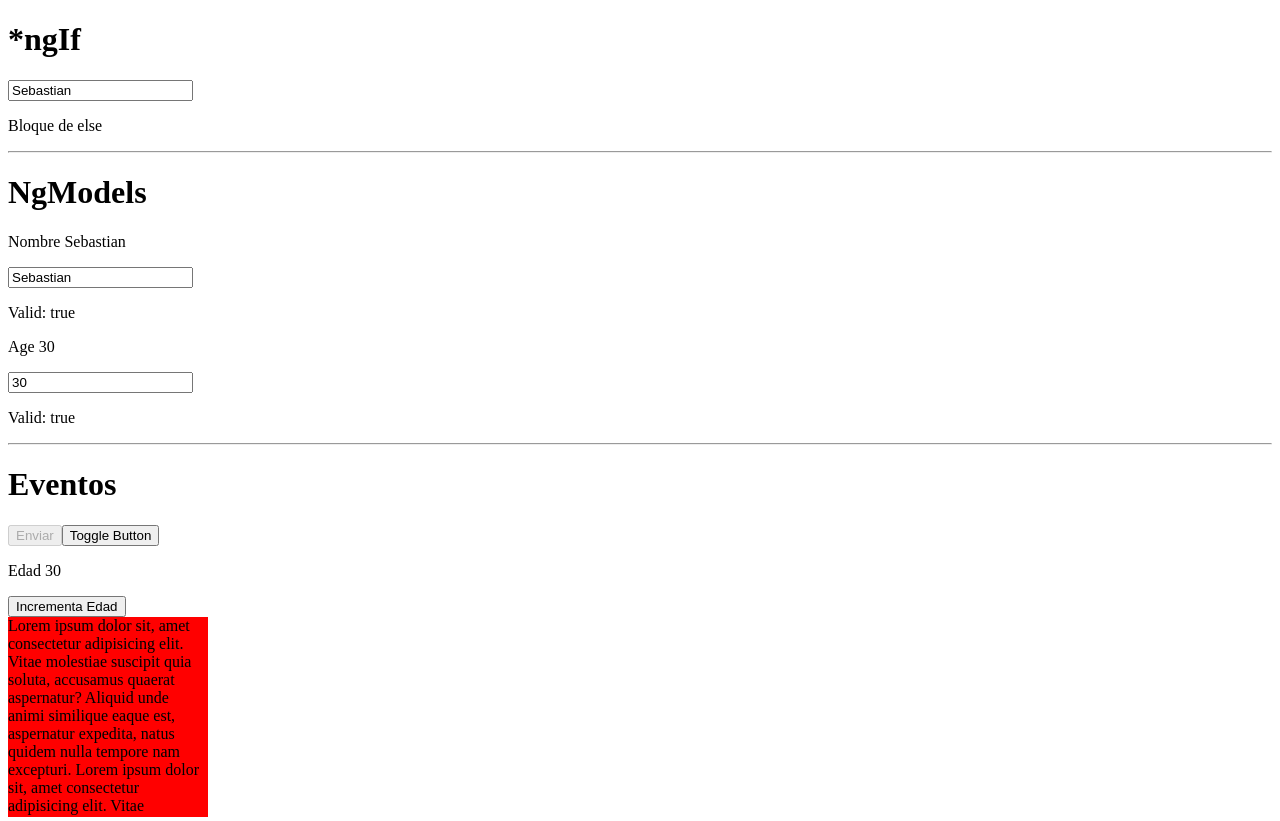
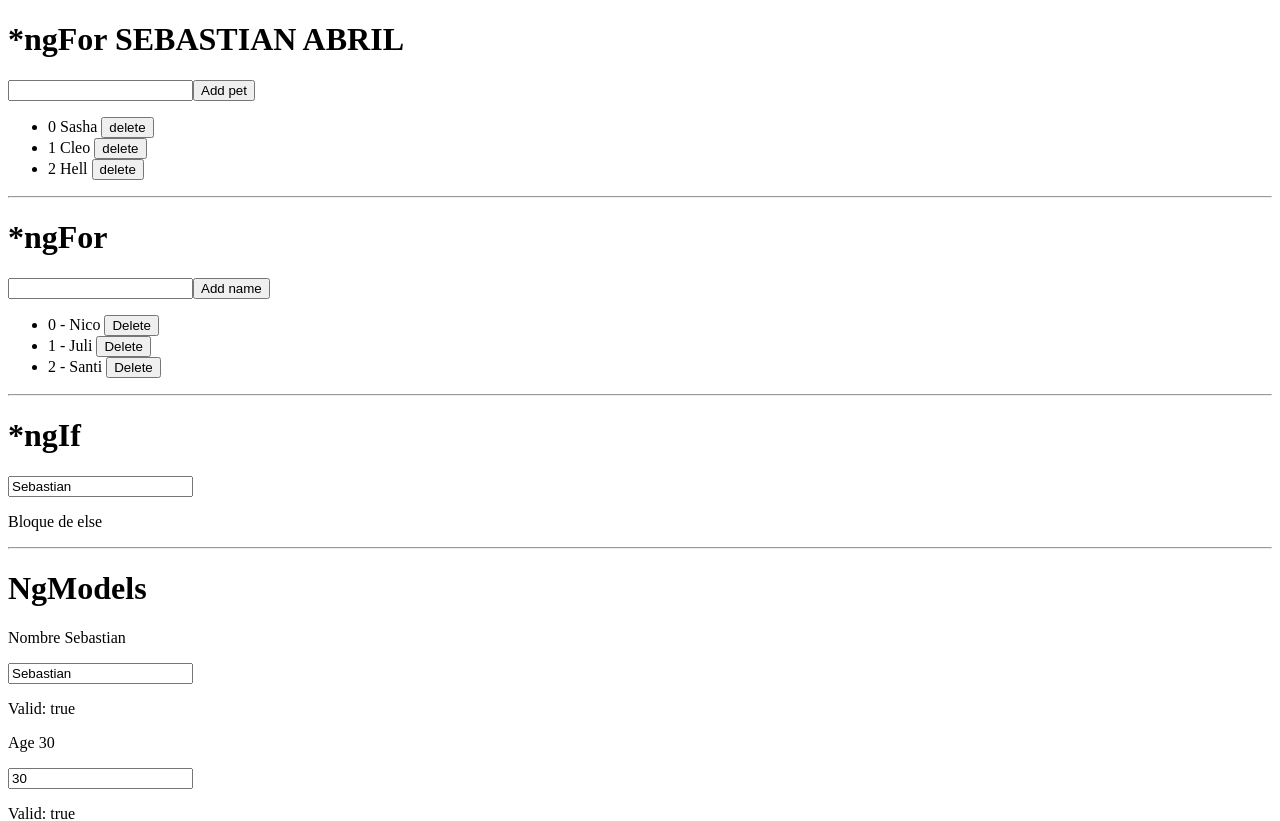
Before and after one commit to SebastianAbril/Platzi-Courses, an Angular app in the folder Platzi/Fundamentos_ANGULAR/my-store/: page / in a window 1280 px wide. Shown: the top 821 px of the page. Built offline with nearby package versions, Linux system fonts and the light colour scheme.

Commit message:
clase 12: uso de *ngFor

```diff
--- a/Platzi/Fundamentos_ANGULAR/my-store/src/app/app.component.html
+++ b/Platzi/Fundamentos_ANGULAR/my-store/src/app/app.component.html
@@ -1,3 +1,28 @@
+<h1>*ngFor SEBASTIAN ABRIL</h1>
+<input type="text" required [(ngModel)]="newPet" />
+<button (click)="addPet()">Add pet</button>
+<ul>
+  <li *ngFor="let pet of pets; index as i">
+    {{ i }} {{ pet }}
+    <button (click)="deletePet(i)">delete</button>
+  </li>
+</ul>
+
+<hr />
+
+<h1>*ngFor</h1>
+<input type="text" required [(ngModel)]="newName" />
+<button (click)="addName()">Add name</button>
+<ul>
+  <li *ngIf="names.length === 0">No hay nombres</li>
+  <li *ngFor="let name of names; index as i">
+    {{ i }} - {{ name }}
+    <button (click)="deleteName(i)">Delete</button>
+  </li>
+</ul>
+
+<hr />
+
 <h1>*ngIf</h1>
 <input type="text" required [(ngModel)]="person.name" />
 <p *ngIf="person.name == 'nicolas'">Soy Nicolas</p>
--- a/Platzi/Fundamentos_ANGULAR/my-store/src/app/app.component.ts
+++ b/Platzi/Fundamentos_ANGULAR/my-store/src/app/app.component.ts
@@ -18,6 +18,13 @@ export class AppComponent {
     avatar: 'https://source.unsplash.com/random'
   }
 
+  names: string[]  = ['Nico','Juli','Santi'];
+  newName = '';
+
+  pets: string[] = ['Sasha','Cleo','Hell']
+  newPet = '';
+
+
   toggleButton(){
     this.buttonDisabled = false;
   }
@@ -35,5 +42,22 @@ export class AppComponent {
   const element = event.target as HTMLInputElement;
   this.person.name = element.value;
   }
+
+  addName(){
+    this.names.push(this.newName);
+    this.newName = '';
+  }
+
+  deleteName(index: number){
+    this.names.splice(index, 1);
+  }
+
+  addPet(){
+    this.pets.push(this.newPet);
+  }
+
+  deletePet(index: number){
+    this.pets.splice(index, 1);
+  }
 }
 // LOS ATRIBUTOS TIENEN QUE SER PUBLICOS, TS POR DEFECTO LOS PONE PUBLICOS
```
